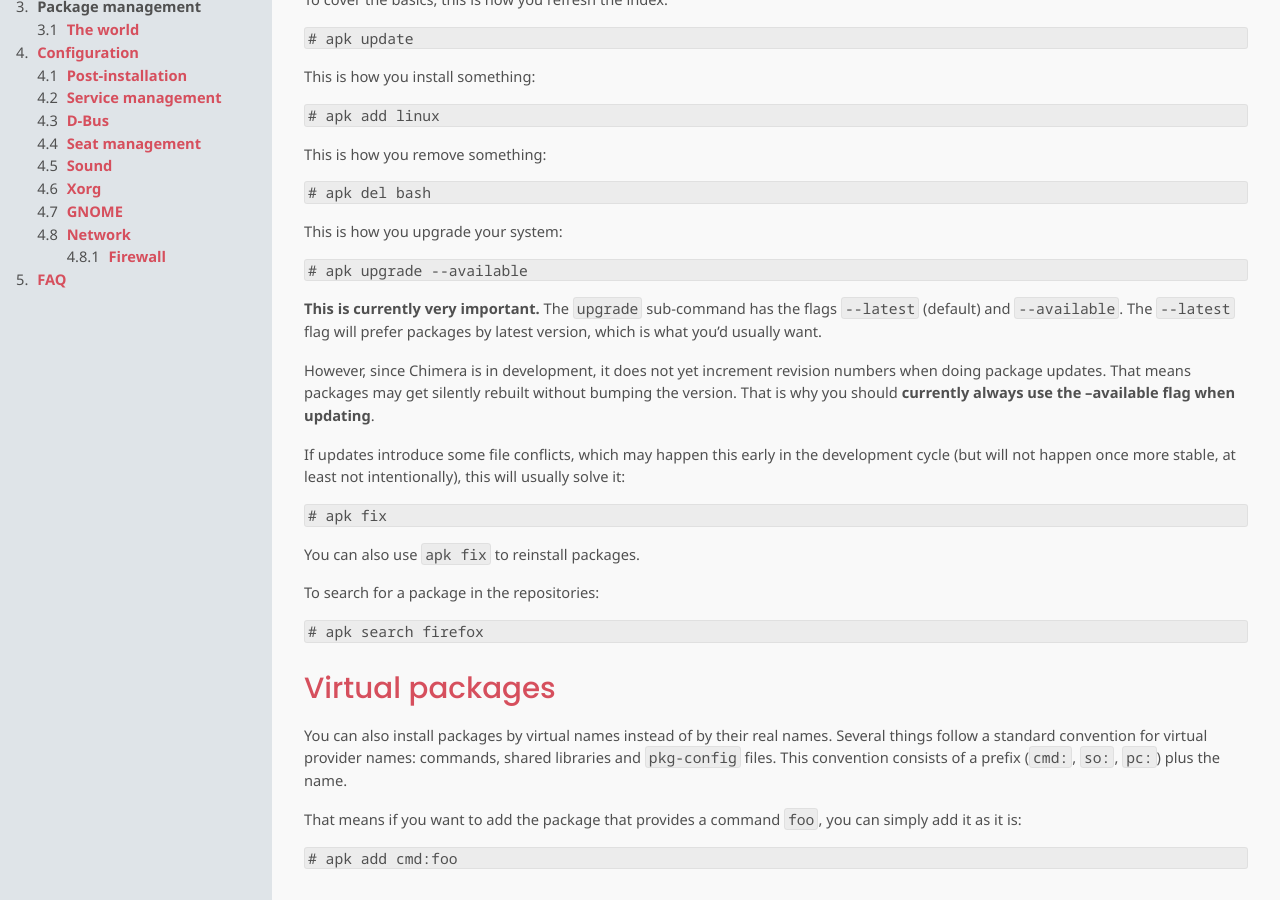
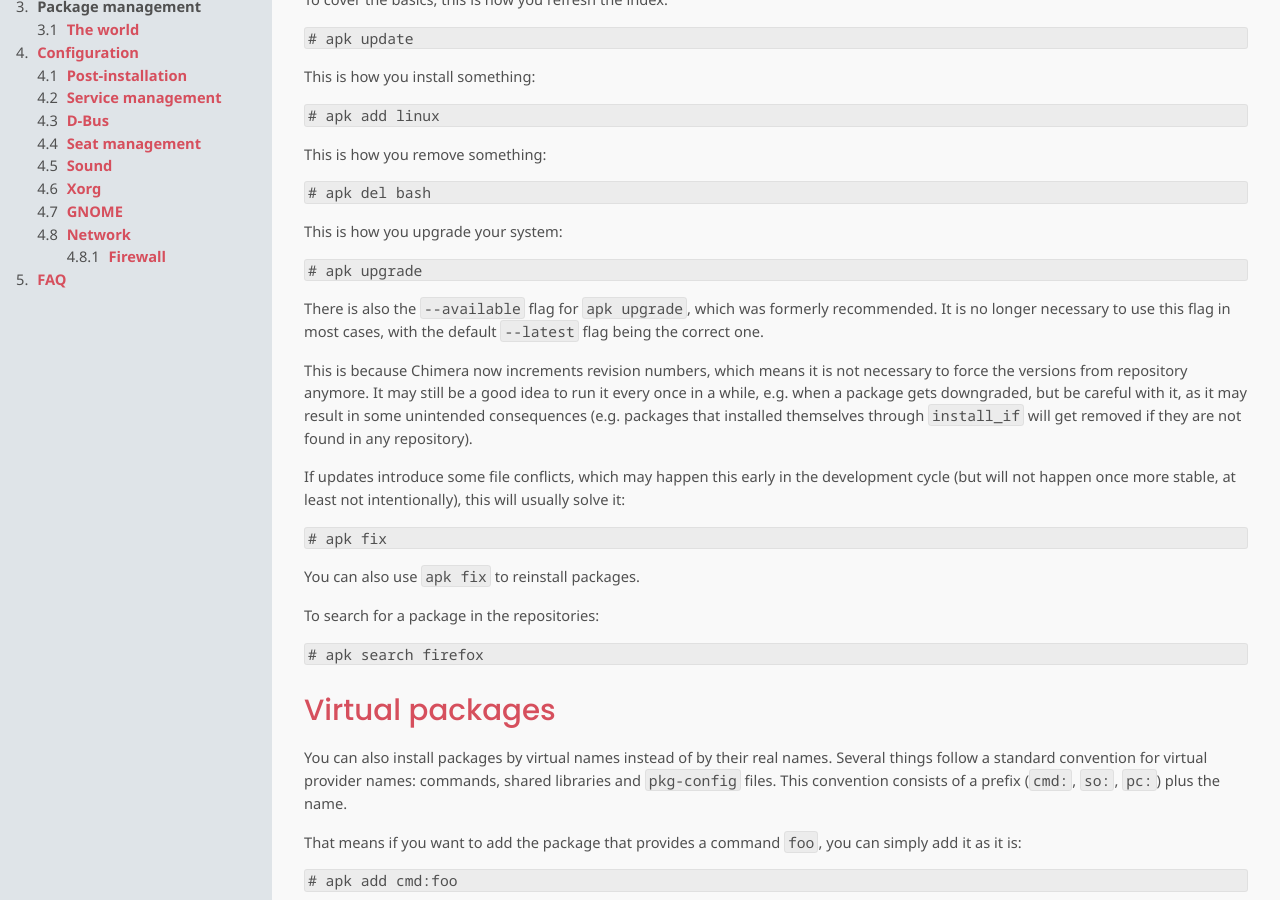
Before and after one commit to chimera-linux/chimera-linux.github.io, a Jekyll site: the page built from _docs/apk.md, in a window 1280 px wide and 900 px high, scrolled down 437 px. Built offline with Jekyll 4.4.1, drawn with Linux system fonts in a browser that asks for light colours.

Commit message:
update apk advice

````diff
--- a/_docs/apk.md
+++ b/_docs/apk.md
@@ -37,18 +37,21 @@ This is how you remove something:
 This is how you upgrade your system:
 
 ```
-# apk upgrade --available
+# apk upgrade
 ```
 
-**This is currently very important.** The `upgrade` sub-command has
-the flags `--latest` (default) and `--available`. The `--latest`
-flag will prefer packages by latest version, which is what you'd
-usually want.
+There is also the `--available` flag for `apk upgrade`, which was
+formerly recommended. It is no longer necessary to use this flag
+in most cases, with the default `--latest` flag being the correct
+one.
 
-However, since Chimera is in development, it does not yet increment
-revision numbers when doing package updates. That means packages
-may get silently rebuilt without bumping the version. That is why
-you should **currently always use the --available flag when updating**.
+This is because Chimera now increments revision numbers, which
+means it is not necessary to force the versions from repository
+anymore. It may still be a good idea to run it every once in a
+while, e.g. when a package gets downgraded, but be careful with
+it, as it may result in some unintended consequences (e.g. packages
+that installed themselves through `install_if` will get removed if
+they are not found in any repository).
 
 If updates introduce some file conflicts, which may happen this early
 in the development cycle (but will not happen once more stable, at
````
